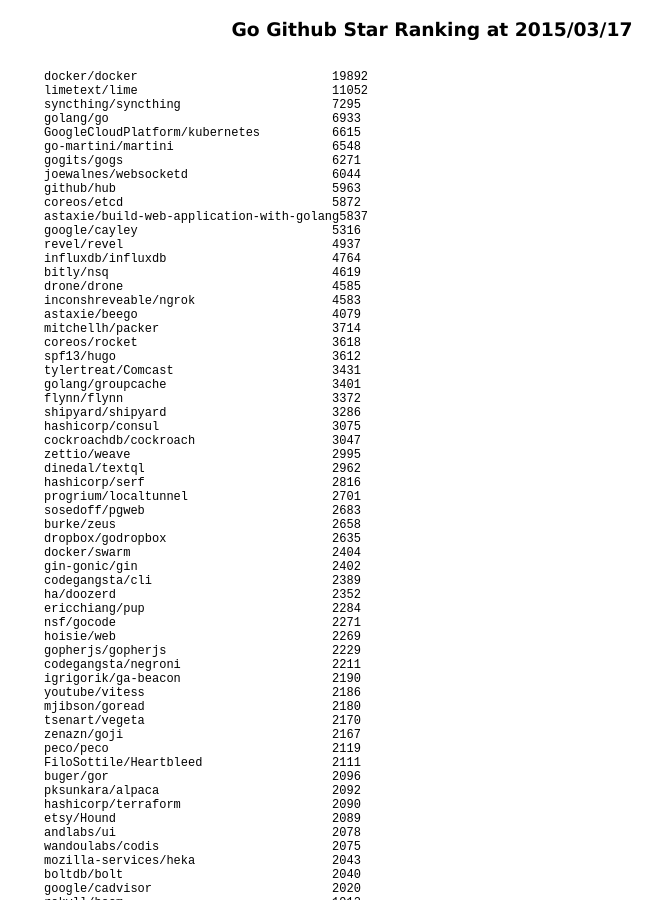
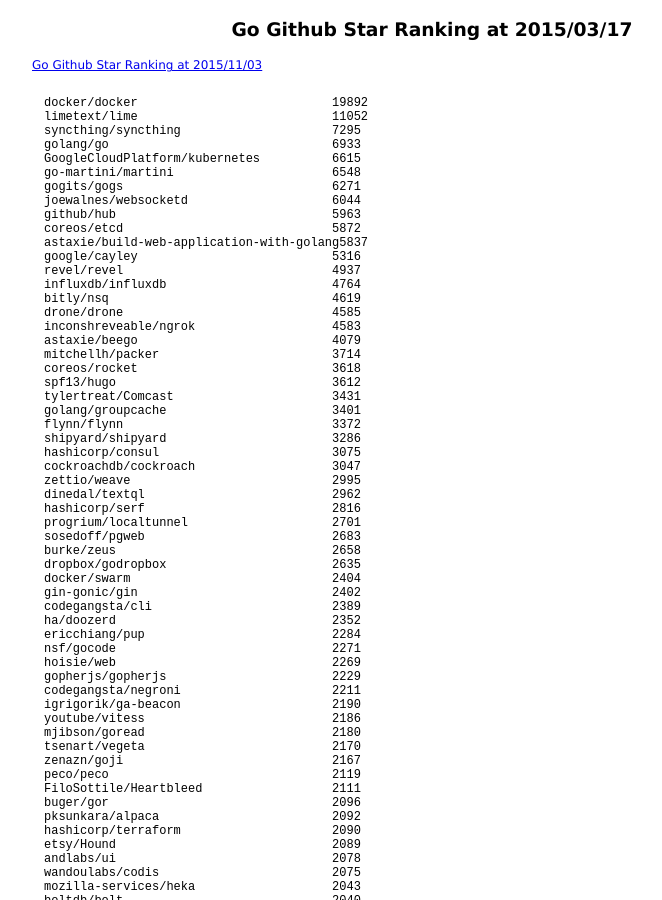
Before and after one commit to 38elements/38elements.github.com, a Jekyll site: the page built from _posts/2015-03-17-go-repository-github-star-ranking.md, in a window 1280 px wide and 900 px high. Shown: the whole window, without its empty margins (208-870 px from the left). Built offline with Jekyll 4.4.1, drawn with Linux system fonts in a browser that asks for light colours; Markdown is read by kramdown in place of the engine named in the settings.

Commit message:
Update 2015-03-17-go-repository-github-star-ranking.md

```diff
--- a/_posts/2015-03-17-go-repository-github-star-ranking.md
+++ b/_posts/2015-03-17-go-repository-github-star-ranking.md
@@ -2,6 +2,7 @@
 layout: posts
 title: Go Github Star Ranking at 2015/03/17
 ---
+[Go Github Star Ranking at 2015/11/03](/2015/11/03/go-repository-github-star-ranking.html)
 <pre style="background-color: white;border: none;">
 docker/docker                           19892
 limetext/lime                           11052
```
